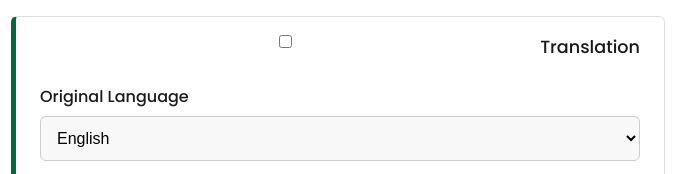
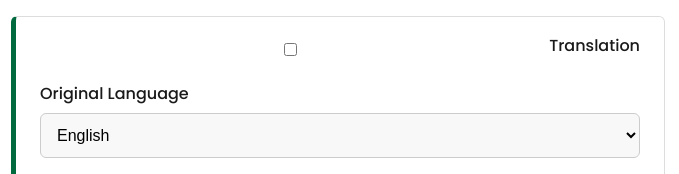
Before and after one commit to ChellahScents/ChellahScentsSiteWOrder, a plain HTML site: page order.html in a window 1280 px wide. Shown: the part 411-585 px from the top of the page, 302-981 px from the left. Drawn offline with Linux system fonts and the light colour scheme; a script that the page names is missing.

Commit message:
left align
let align

```diff
--- a/css/styles.css
+++ b/css/styles.css
@@ -184,9 +184,12 @@ footer {
   .service-title {
     display: flex;
     align-items: center;
-    gap: 0.5em;
+    gap: 0.5rem;
     margin-bottom: 1rem;
     font-weight: 600;
-    font-size: 1.1rem;
     color: var(--mor-green);
   }
+
+  .service-title input[type="checkbox"] {
+    margin: 0;
+  }
```
